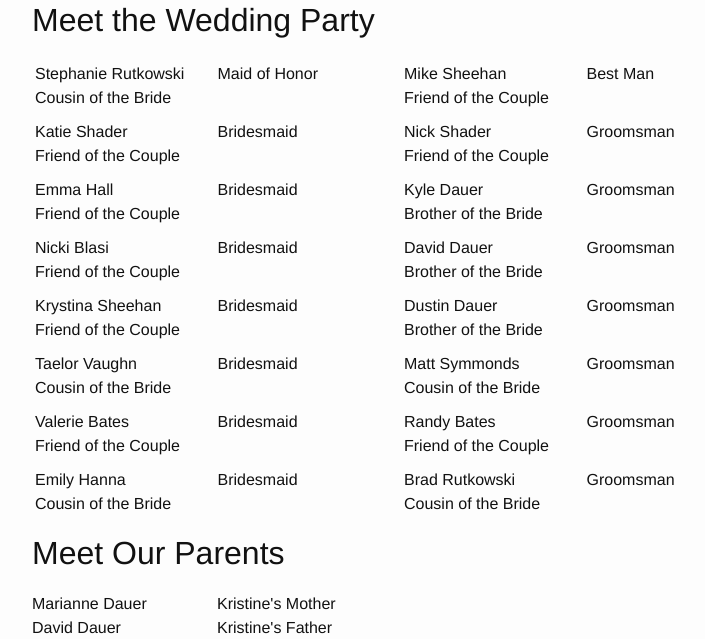
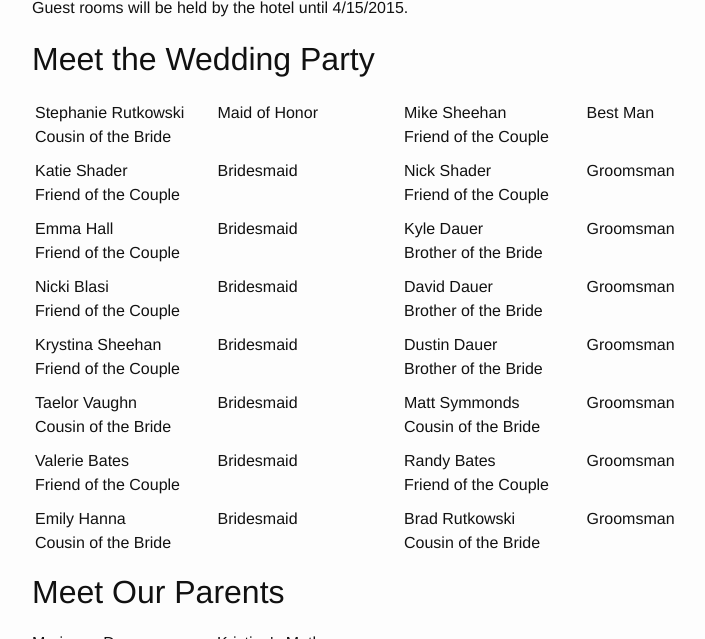
Before and after one commit to slogsdon/kas, a Jekyll site: the page built from information.md, in a window 1280 px wide and 900 px high, scrolled down 435 px, cut to the strip 261-900 px from the top of the window. Shown: the whole strip, without its empty margins (238-943 px from the left). Built offline with Jekyll 4.4.1, drawn with Linux system fonts in a browser that asks for light colours; nearby versions of some CDN libraries.

Commit message:
adding note about holding

```diff
--- a/information.md
+++ b/information.md
@@ -25,6 +25,8 @@ There is a block of rooms available for those who wish to stay in the hotel duri
 - King $124
 - Double Queen $134
 
+Guest rooms will be held by the hotel until 4/15/2015.
+
 ## Meet the Wedding Party
 
 {% include wedding-party.html %}
```
